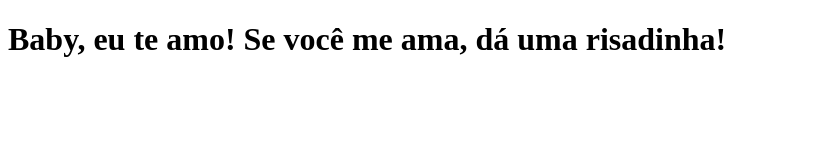
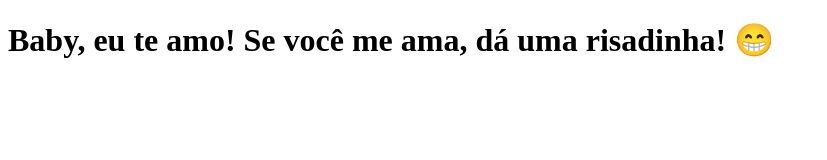
Before and after one commit to camilacoutodeoliveira/clone-tabnews, a Next.js app: page / in a window 1280 px wide. Shown: the top 160 px of the page, without its empty margins (0-827 px from the left). Built offline with nearby package versions, Linux system fonts and the light colour scheme.

Commit message:
Atualizei mensagem da index

```diff
--- a/pages/index.js
+++ b/pages/index.js
@@ -1,5 +1,5 @@
 function Home(){
-    return <h1>Baby, eu te amo! Se você me ama, dá uma risadinha!</h1>
+    return <h1>Baby, eu te amo! Se você me ama, dá uma risadinha! 😁</h1>
 }
 
 export default Home;
```
